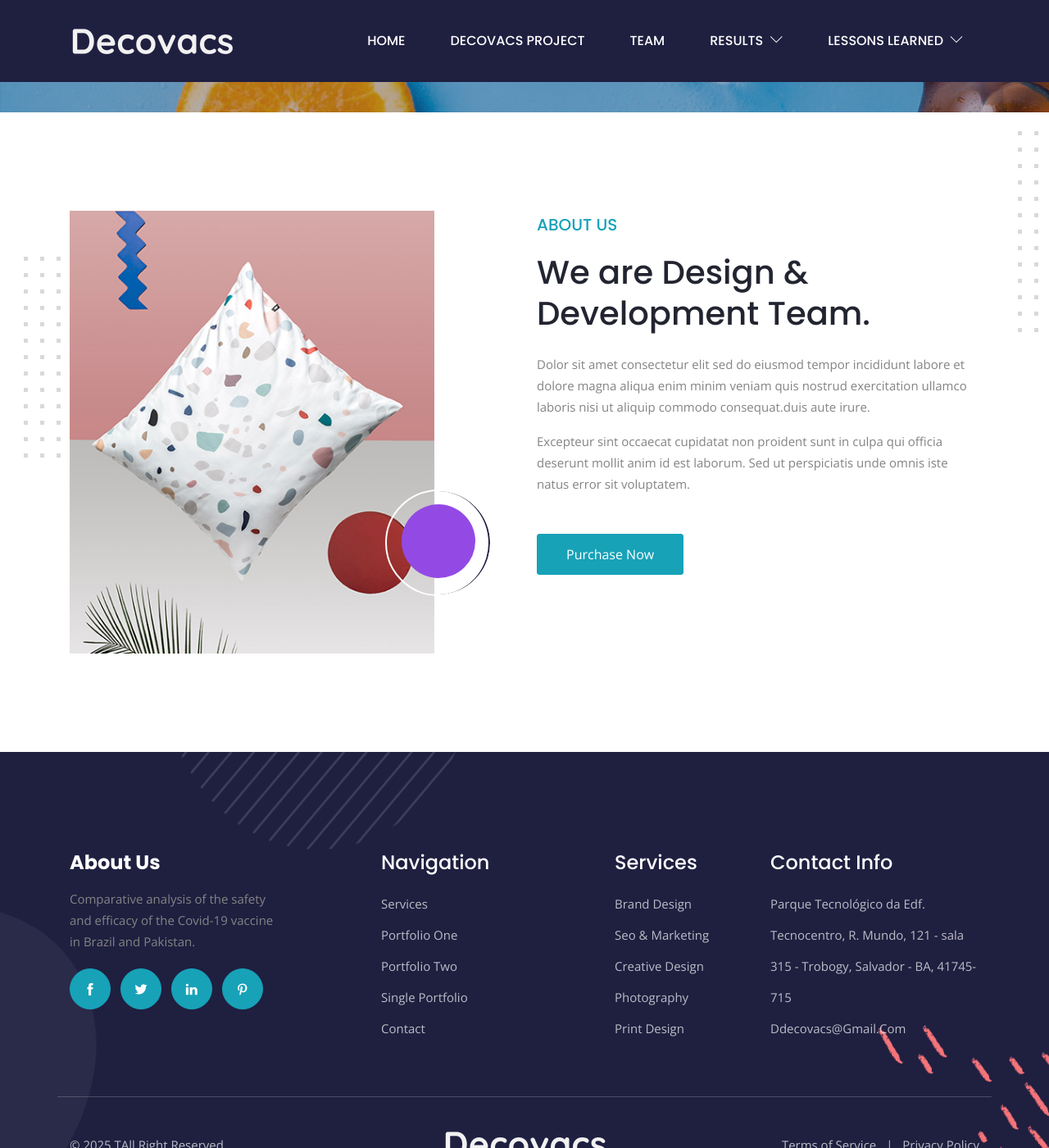
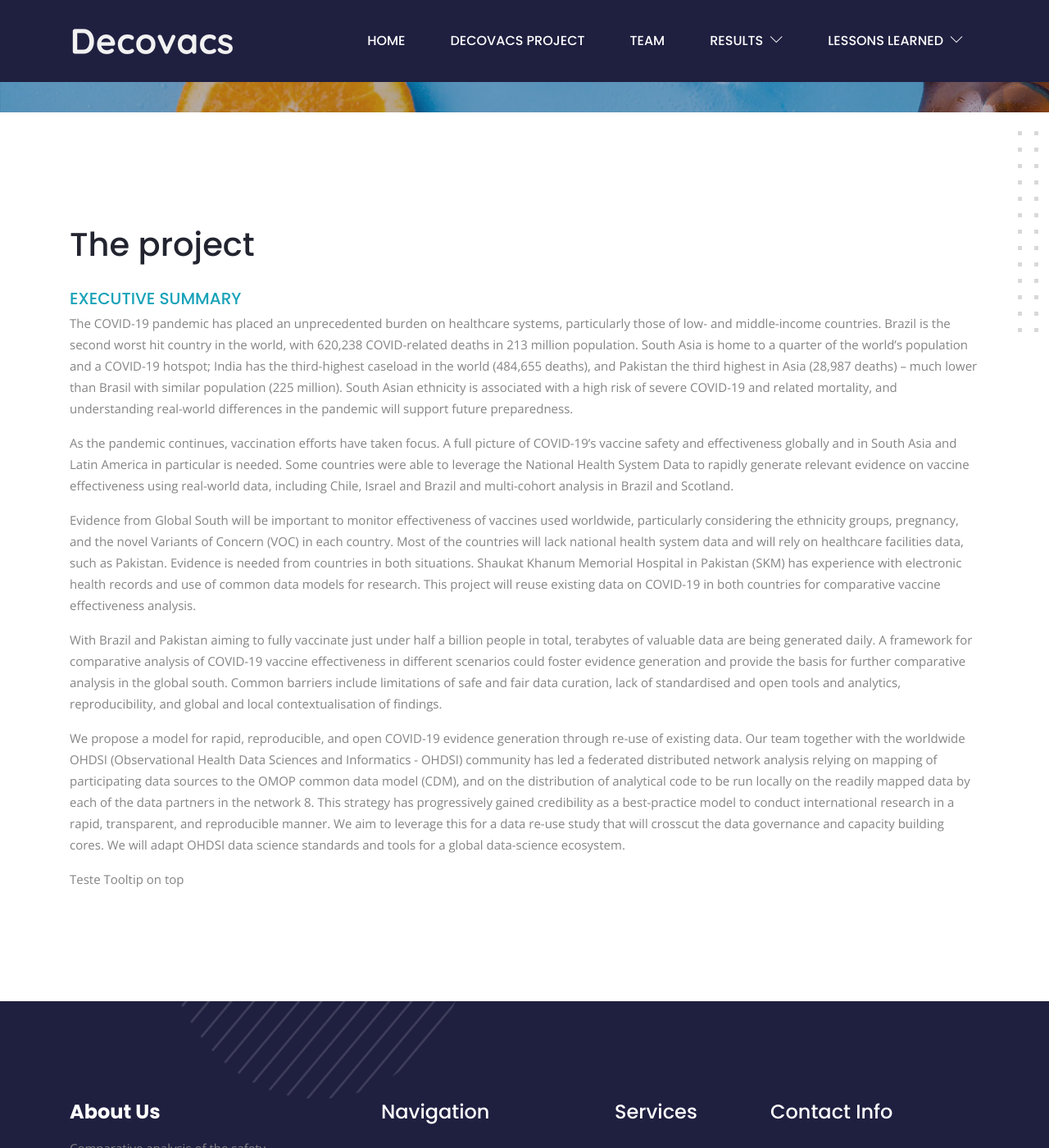
Before and after one commit to decovacs/decovacs.github.io, a Jekyll site: the page built from project.html, in a window 1280 px wide and 1400 px high, scrolled down 338 px. Shown: the whole window at 82% size. Built offline with Jekyll 4.4.1, drawn with Linux system fonts in a browser that asks for light colours.

Commit message:
texto project

```diff
--- a/project.html
+++ b/project.html
@@ -1,7 +1,7 @@
 ---
 layout: default
 header_image: "/assets/images/bg/about-bg.jpg"
-title: "Decovacs"
+title: "The Project"
 description: "Data Driven Ecosystem for Vaccine Surveillance and Equity"
 ---
 
@@ -10,25 +10,15 @@ description: "Data Driven Ecosystem for Vaccine Surveillance and Equity"
 <section class="section about overflow-hidden">
 	<div class="container">
 		<div class="row">
-			<div class="col-md-5">
-				<div class="about-img">
-					<img src="{{'/assets/images/about/about.jpg' | relative_url}}" alt="" class="img-fluid w-100"/>
-					<div class="video-play">
-						<div class="play-bg">
-							<a class="popup-youtube" href="https://www.youtube.com/watch?v=jrkvirglgaQ"><i class="fa fa-play"></i></a>
-						</div>
-					</div>
-				</div>
-			</div>
-			<div class="col-lg-6 col-md-7 offset-lg-1 mt-5 mt-md-0">
-				<span class="text-color h5 text-uppercase">About Us</span>
-				<h3 class="mb-4 mt-3">We are Design & <br>Development Team.</h3>
-				<p>Dolor sit amet consectetur elit sed do eiusmod tempor incididunt labore et dolore magna aliqua enim minim
-					veniam quis nostrud exercitation ullamco laboris nisi ut aliquip commodo consequat.duis aute irure. </p>
-				<p class="mb-5">Excepteur sint occaecat cupidatat non proident sunt in culpa qui officia deserunt mollit anim id
-					est laborum. Sed ut perspiciatis unde omnis iste natus error sit voluptatem.</p>
-
-				<a href="#" class="btn btn-primary">Purchase now</a>
+			<div class="col-md-12">
+				<h3 class="mb-4 mt-3">The project</h3>
+				<span class="text-color h5 text-uppercase">Executive Summary</span>
+				<p>The COVID-19 pandemic has placed an unprecedented burden on healthcare systems, particularly those of low- and middle-income countries. Brazil is the second worst hit country in the world, with 620,238 COVID-related deaths in 213 million population. South Asia is home to a quarter of the world’s population and a COVID-19 hotspot; India has the third-highest caseload in the world (484,655 deaths), and Pakistan the third highest in Asia (28,987 deaths) – much lower than Brasil with similar population (225 million). South Asian ethnicity is associated with a high risk of severe COVID-19 and related mortality, and understanding real-world differences in the pandemic will support future preparedness.</p>
+				<p>As the pandemic continues, vaccination efforts have taken focus. A full picture of COVID-19’s vaccine safety and effectiveness globally and in South Asia and Latin America in particular is needed. Some countries were able to leverage the National Health System Data to rapidly generate relevant evidence on vaccine effectiveness using real-world data, including Chile, Israel and Brazil and multi-cohort analysis in Brazil and Scotland.</p>
+				<p>Evidence from Global South will be important to monitor effectiveness of vaccines used worldwide, particularly considering the ethnicity groups, pregnancy, and the novel Variants of Concern (VOC) in each country. Most of the countries will lack national health system data and will rely on healthcare facilities data, such as Pakistan. Evidence is needed from countries in both situations. Shaukat Khanum Memorial Hospital in Pakistan (SKM) has experience with electronic health records and use of common data models for research. This project will reuse existing data on COVID-19 in both countries for comparative vaccine effectiveness analysis.</p>
+				<p>With Brazil and Pakistan aiming to fully vaccinate just under half a billion people in total, terabytes of valuable data are being generated daily. A framework for comparative analysis of COVID-19 vaccine effectiveness in different scenarios could foster evidence generation and provide the basis for further comparative analysis in the global south. Common barriers include limitations of safe and fair data curation, lack of standardised and open tools and analytics, reproducibility, and global and local contextualisation of findings.</p>
+				<p>We propose a model for rapid, reproducible, and open COVID-19 evidence generation through re-use of existing data. Our team together with the worldwide OHDSI (Observational Health Data Sciences and Informatics - OHDSI) community has led a federated distributed network analysis relying on mapping of participating data sources to the OMOP common data model (CDM), and on the distribution of analytical code to be run locally on the readily mapped data by each of the data partners in the network 8. This strategy has progressively gained credibility as a best-practice model to conduct international research in a rapid, transparent, and reproducible manner. We aim to leverage this for a data re-use study that will crosscut the data governance and capacity building cores. We will adapt OHDSI data science standards and tools for a global data-science ecosystem.</p>
+				<p>Teste <span data-toggle="tooltip" data-placement="top" title="Tooltip on top">  Tooltip on top</span></p>
 			</div>
 		</div>
 	</div>
```
Also changed, not shown: 1 other file.
